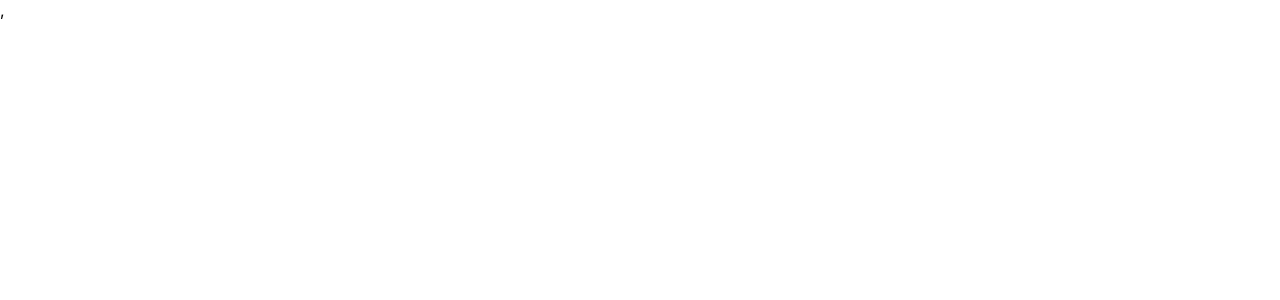
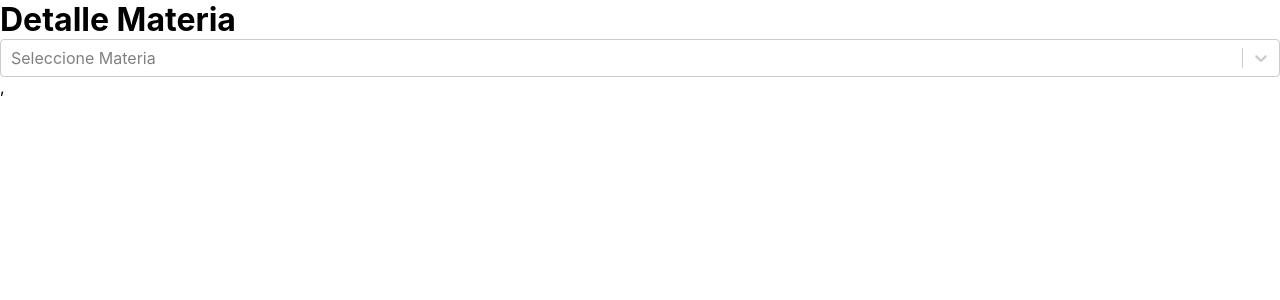
Before and after one commit to No-Country/C5-G30, a React (Create React App) app in the folder client/: page /detailsMat in a window 1280 px wide. Before the commit this address had no page. Shown: the top 300 px of the page. Built offline with nearby package versions, Linux system fonts and the light colour scheme.

Commit message:
rutaDetailsMateria

```diff
--- a/client/package.json
+++ b/client/package.json
@@ -12,7 +12,7 @@
     "react-redux": "^7.2.8",
     "react-router-dom": "^6.3.0",
     "react-scripts": "5.0.1",
-    "react-select": "^5.2.2",
+    "react-select": "^5.3.2",
     "redux-devtools-extension": "^2.13.9",
     "redux-thunk": "^2.4.1",
     "styled-components": "^5.3.5",
--- /dev/null
+++ b/client/src/components/DetailsMateria.js
@@ -0,0 +1,28 @@
+import React from "react"
+import {useDispatch,useSelector} from "react-redux"
+import Select from "react-select"
+import{getContacts} from "../reducer/actions"
+import axios from "axios";
+
+function DetailsMateria(){
+
+    const listMateria=useSelector((state)=>state.allTurnos)
+    console.log(listMateria,"--->")
+
+    const arrayMat=[{ value: 'ingles', label: 'ingles' },
+    { value: 'matematica', label: 'matematica' },
+    { value: 'lengua', label: 'lengua' }]
+
+    return(
+        <div>
+        <h1>Detalle Materia</h1>
+<Select
+placeholder="Seleccione Materia"
+options={arrayMat}
+/>
+        <></>
+        </div>
+    )
+}
+
+export default DetailsMateria
--- a/client/src/reducer/actions.jsx
+++ b/client/src/reducer/actions.jsx
@@ -8,12 +8,14 @@ export const GET_CONTACTS = "GET_CONTACTS";
 export function getContacts(payload) {
   return async function (dispatch) {
     const listTurnos = await axios.get(
-      "api/getCohorte",
-      {}
+      "api/getTeacher",
+      {},
     );
+
     return dispatch({
       type: GET_CONTACTS,
-      payload: listTurnos.data.buscado,
+      payload: listTurnos,
+
     });
   };
 }
--- a/client/src/routes/AppRouter.js
+++ b/client/src/routes/AppRouter.js
@@ -1,10 +1,8 @@
 import React from 'react';
 import { BrowserRouter, Route, Routes, Navigate } from "react-router-dom"
-
-
 import Login from "../pages/LogInRegister";
 import UserRouter from './UserRouter.js';
-
+import DetailsMateria from "../components/DetailsMateria"
 
 const AppRouter = ({store}) => {
 
@@ -16,6 +14,7 @@ const AppRouter = ({store}) => {
                     <Route path="/login" element={<Login isLogin={true} />} />
                     <Route path="/register" element={<Login isLogin={false} />} />
                     <Route path='/user/*' element={<UserRouter />} />
+                    <Route path="/detailsMat" element={<DetailsMateria/>}/>
                 </Routes>
         </BrowserRouter>
     );
```
Also changed, not shown: 2 other files (tests, documents, lock files or other folders).
